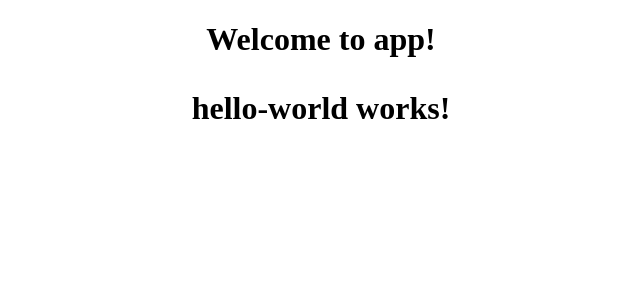
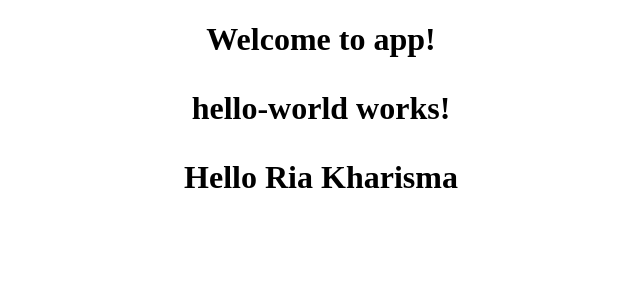
Before and after one commit to onowb/ng-book-4---Revision-62, an Angular app: page / in a window 1280 px wide. Shown: the top 300 px of the page, without its empty margins (319-959 px from the left). Built offline with nearby package versions, Linux system fonts and the light colour scheme.

Commit message:
Penambahan Constructor di Data component

```diff
--- a/src/app/app.component.html
+++ b/src/app/app.component.html
@@ -3,5 +3,6 @@
   <h1>
     Welcome to {{title}}!
     <app-hello-world></app-hello-world>
+    <app-user-item></app-user-item>
   </h1>
 </div>
--- a/src/app/user-item/user-item.component.html
+++ b/src/app/user-item/user-item.component.html
@@ -1,3 +1,3 @@
 <p>
-  user-item works!
+  Hello {{name}}
 </p>
--- a/src/app/user-item/user-item.component.ts
+++ b/src/app/user-item/user-item.component.ts
@@ -6,8 +6,11 @@ import { Component, OnInit } from '@angular/core';
   styleUrls: ['./user-item.component.css']
 })
 export class UserItemComponent implements OnInit {
+  name: string;
 
-  constructor() { }
+  constructor() {
+    this.name = 'Ria Kharisma';
+  }
 
   ngOnInit() {
   }
```
